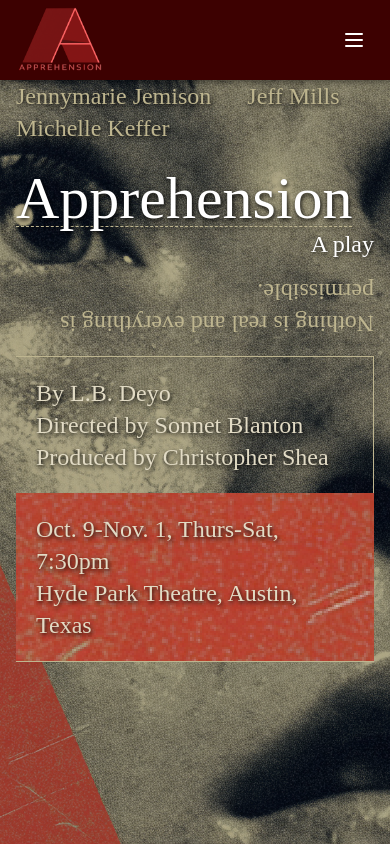
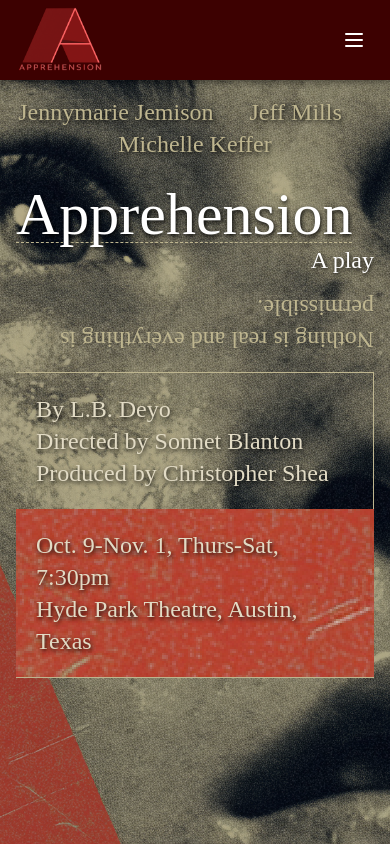
Before and after one commit to lbdeyo/apprehensionplay, a Next.js app: page / in a window 390 px wide. Built offline with nearby package versions, Linux system fonts and the light colour scheme; a web font is replaced by a local one.

Commit message:
fixing top margin on cast names

```diff
--- a/app/page.tsx
+++ b/app/page.tsx
@@ -13,7 +13,7 @@ export default function Home() {
         {/* Hero Section */}
         <section className="space-y-4 text-left">
           <div className="relative w-full max-w-max">
-            <p className="text-2xl mt-4s md:mt-14  md:text-4xl text-[#BEB58F]  ml-auto" style={{ textShadow: "1px 2px 4px rgba(0,0,0,0.9)" }}>
+            <p className="text-2xl mt-4 md:mt-14  md:text-4xl text-center text-[#BEB58F]  ml-auto" style={{ textShadow: "1px 2px 4px rgba(0,0,0,0.9)" }}>
               Jennymarie Jemison &emsp; Jeff Mills &emsp; Michelle Keffer
             </p>
             <h1 className="text-6xl md:text-9xl lg:text-9xl text-white mt-6 md:mt-5 inline-block underline decoration-dashed decoration-1 underline-offset-8 decoration-[#BEB58F]" style={{ textShadow: "1px 2px 4px rgba(0,0,0,0.9)" }}>
```
